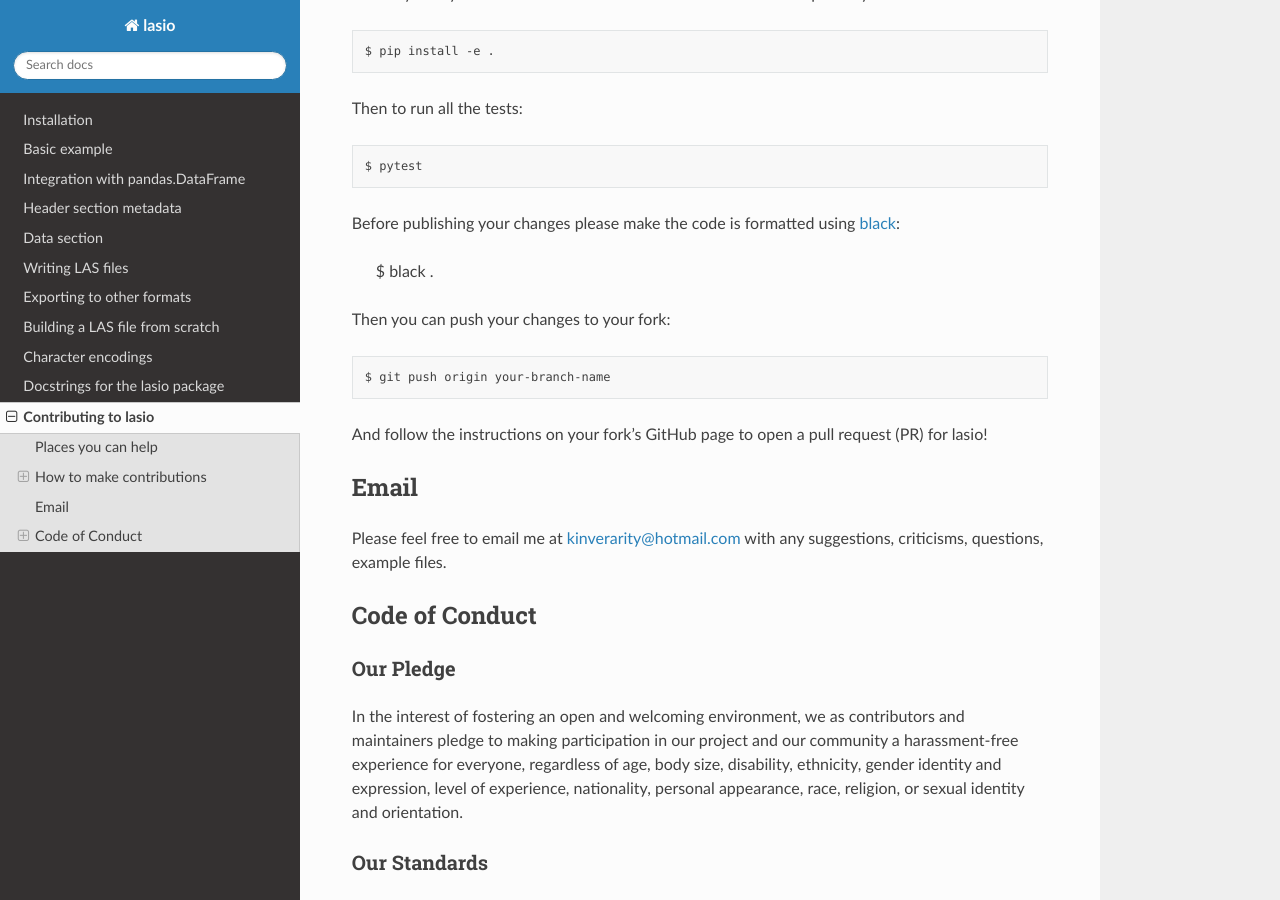
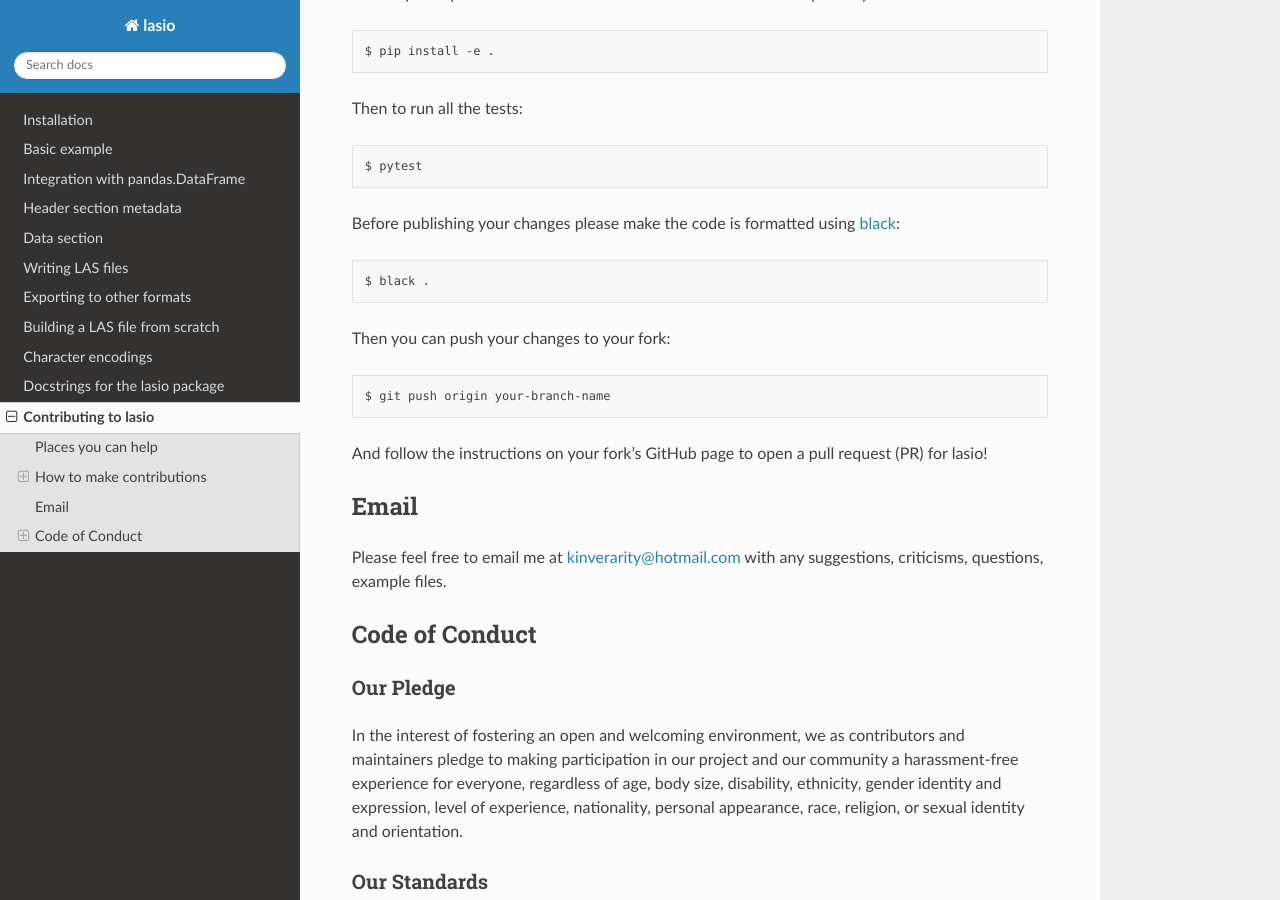
Before and after one commit to kinverarity1/lasio, a Sphinx documentation site: the page built from docs/source/contributing.rst, in a window 1280 px wide and 900 px high, scrolled down 2423 px. Built offline with Sphinx 7.4.7 and the Read the Docs theme 2.0.0, drawn with Linux system fonts in a browser that asks for light colours; formulas are drawn with MathJax 3.

```diff
--- a/docs/source/contributing.rst
+++ b/docs/source/contributing.rst
@@ -116,7 +116,7 @@ Then to run all the tests::
 
   $ pytest
 
-Before publishing your changes please make the code is formatted using `black <https://github.com/psf/black>`__:
+Before publishing your changes please make the code is formatted using `black <https://github.com/psf/black>`__::
 
   $ black .
 
```
